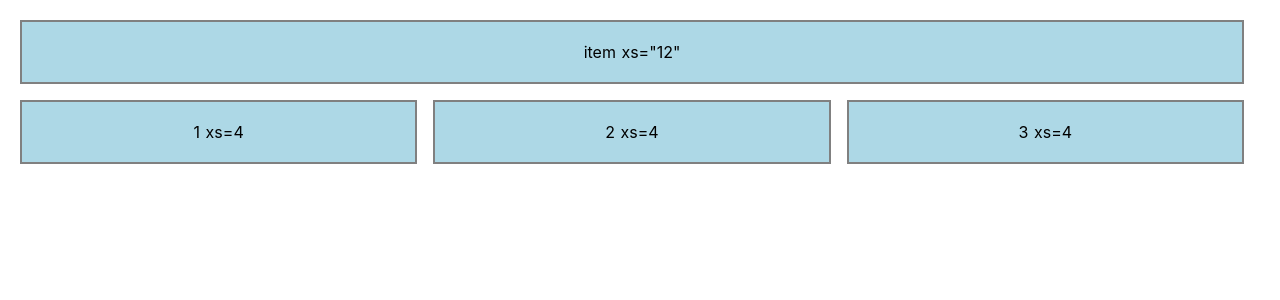
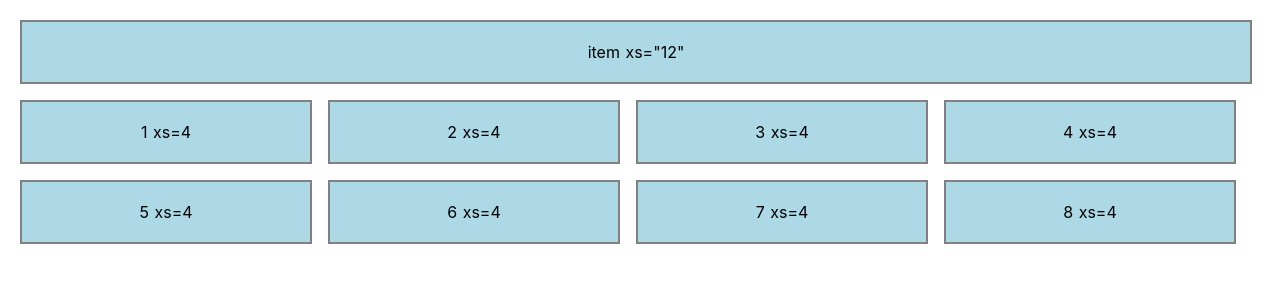
Before and after one commit to Digital-Logic/Question_App, a Nuxt app: page /ui in a window 1280 px wide. Shown: the top 300 px of the page. Built offline with nearby package versions, Linux system fonts and the light colour scheme.

Commit message:
Response Grid

```diff
--- a/components/UI/Grid.vue
+++ b/components/UI/Grid.vue
@@ -3,8 +3,12 @@
         container: container,
         'grid-item': item,
         [`grid_${direction}`]: direction,
-        [`col-${xs}`]: xs,
-        [`spacing-${spacing}`]: spacing
+        [`xs-col-${xs}`]: xs,
+        [`sm-col-${sm}`]: sm,
+        [`md-col-${md}`]: md,
+        [`lg-col-${lg}`]: lg,
+        [`spacing-${spacing}`]: spacing,
+        [`grid-grow`]: grow
     }">
         <slot/>
     </div>
@@ -29,13 +33,29 @@ export default Vue.extend({
             type: Number,
             deault: 0
         },
+        sm: <PropOptions<number>> {
+            type: Number,
+            default: 0
+        },
+        md: <PropOptions<number>> {
+            type: Number,
+            default: 0
+        },
+        lg: <PropOptions<number>> {
+            type: Number,
+            default: 0
+        },
         spacing: <PropOptions<number>> {
             default: 0
         },
         direction: <PropOptions<Direction>> {
             type: String,
             default: "row"
-        }
+        },
+        grow: <PropOptions<boolean>> {
+            type: Boolean,
+            default: false
+        },
     }
 });
 
@@ -44,6 +64,7 @@ export default Vue.extend({
 <style lang="scss">
     .container {
         display: flex;
+        flex-wrap: wrap;
         width: 100%;
     }
     .grid_row {
@@ -58,29 +79,55 @@ export default Vue.extend({
     .grid_column-reverse {
         flex-direction: column-reverse;
     }
-    .grid-item {
-
+    .grid-grow {
+        flex-grow: 1;
     }
 
     @for $s from 1 through 6 {
         .container.spacing-#{$s} {
             margin: -$s * 4px;
+            width: calc(#{$s * 8px} + 100%);
         }
 
-        // handle sub grid
+        // Sub Grid styling
         .container.spacing-#{$s} > .container {
-            width: 100%;
-            margin: 0;
+            width: calc(100% + #{$s * 4px});
+            margin: -$s * 4px;
         }
 
         .container.spacing-#{$s} > .grid-item {
             margin: $s * 4px;
         }
+
+         // sizing and responsive layout
         @for $i from 1 through 12 {
-            .spacing-#{$s} > .col-#{$i} {
-                width: calc(
-                    #{(100 /(12 / $i) * 1%)} - #{($s * 8px)}
-                );
+            .xs-col-#{$i} {
+                width: calc(#{(100 / (12 / $i) * 1%)} - #{$s * 4px} );
+            }
+        }
+
+        @for $i from 1 through 12 {
+                @media(min-width: 400px) {
+                .sm-col-#{$i}{
+                    width: calc(#{(100 / (12 / $i) * 1%)} - #{$s * 4px} );
+                }
+            }
+        }
+
+
+        @for $i from 1 through 12 {
+                @media(min-width: 800px) {
+                .md-col-#{$i} {
+                    width: calc(#{(100 / (12 / $i) * 1%)} - #{$s * 4px} );
+                }
+            }
+        }
+
+        @for $i from 1 through 12 {
+            @media(min-width: 1200px) {
+                .lg-col-#{$i} {
+                    width: calc(#{(100 / (12 / $i) * 1%)} - #{$s * 4px} );
+                }
             }
         }
     }
--- a/pages/ui.vue
+++ b/pages/ui.vue
@@ -7,9 +7,12 @@
         <Grid container :spacing="2" style="margin: 0">
             <Grid
                 item
-                :xs="4"
+                :xs="12"
+                :sm="6"
+                :md="4"
+                :lg="3"
                 class="item"
-                v-for="n in 3"
+                v-for="n in 8"
                 :key="n">{{ n }} xs=4</Grid>
         </Grid>
     </Grid>
```
